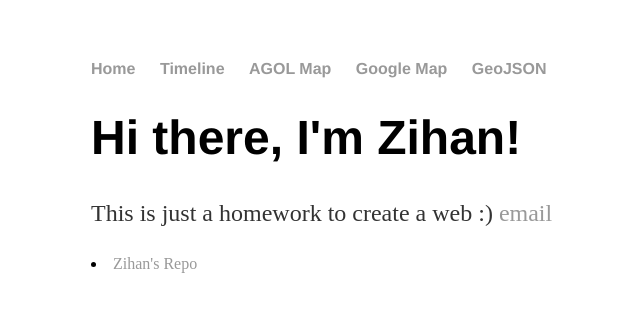
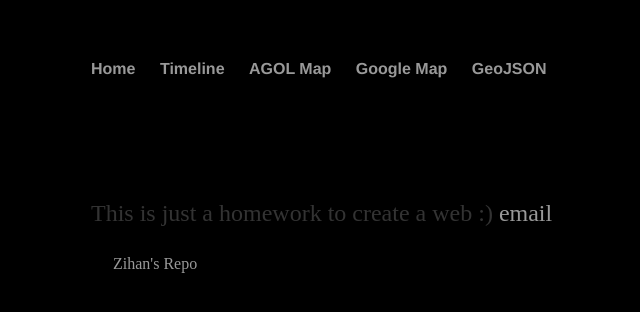
Before and after one commit to ZHCheny/ZHCheny.github.io, a Jekyll site: the page built from index.html, in a window 1280 px wide. Shown: the top 312 px of the page, without its empty margins (165-805 px from the left). Built offline with Jekyll 4.4.1, drawn with Linux system fonts in a browser that asks for light colours.

Commit message:
Update main.css

```diff
--- a/css/main.css
+++ b/css/main.css
@@ -1,6 +1,7 @@
 body {
     margin: 60px auto;
     width: 60%;
+    background-color:#000000
 }
 nav ul, footer ul {
     font-family:'Helvetica', 'Arial', 'Sans-Serif';
```
